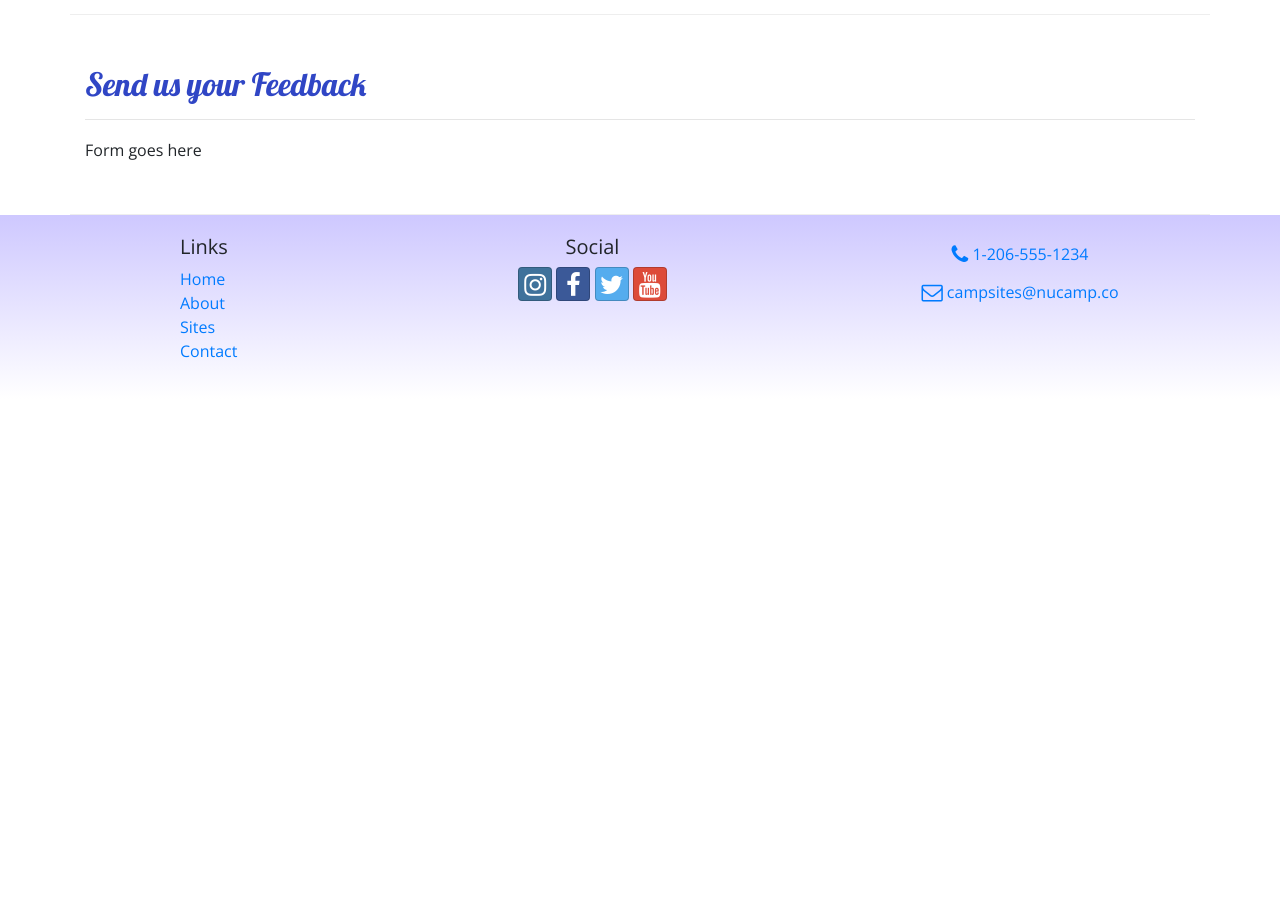
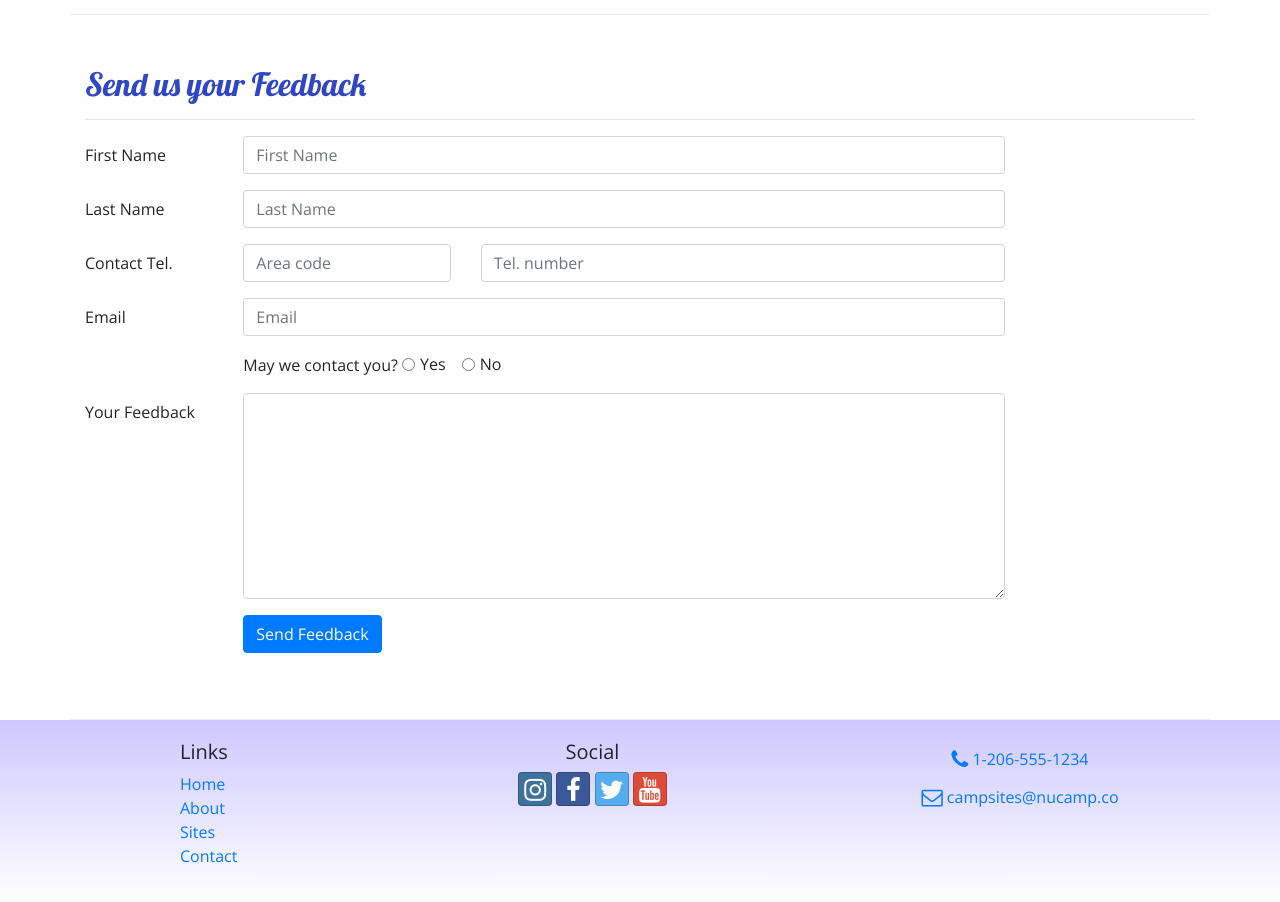
Before and after one commit to Redfire4753/nucampsite, a website: page contactus.html in a window 1280 px wide. Shown: the part 560-1462 px from the top of the page. Before the commit the page ends 959 px from the top, so only its background shows below. Drawn offline with nearby package versions, Linux system fonts and the light colour scheme.

Commit message:
Added Form

```diff
--- a/contactus.html
+++ b/contactus.html
@@ -24,8 +24,12 @@
         <div class="container">
             <div class="row">
                 <div class="col">
-                    <h1>NuCamp</h1>
-                    <h2>a better way to camp</h2>
+                    <h1>
+                        NuCamp
+                    </h1>
+                    <h2>
+                        a better way to camp
+                    </h2>
                 </div>
             </div>
         </div>
@@ -38,10 +42,26 @@
             </button>
             <div class="collapse navbar-collapse" id="nucampNavbar">
                 <ul class="navbar-nav">
-                    <li class="nav-item"><a class="nav-link" href="index.html"><i class="fa fa-home fa-lg"></i> Home</a></li>
-                    <li class="nav-item"><a class="nav-link" href="aboutus.html"><i class="fa fa-info fa-lg"></i> About</a></li>
-                    <li class="nav-item"><a class="nav-link" href="#"><i class="fa fa-list fa-lg"></i> Sites</a></li>
-                    <li class="nav-item active"><a class="nav-link" href="#"><i class="fa fa-address-card fa-lg"></i> Contact</a></li>
+                    <li class="nav-item">
+                        <a class="nav-link" href="index.html">
+                            <i class="fa fa-home fa-lg"></i> Home
+                        </a>
+                    </li>
+                    <li class="nav-item">
+                        <a class="nav-link" href="aboutus.html">
+                            <i class="fa fa-info fa-lg"></i> About
+                        </a>
+                    </li>
+                    <li class="nav-item">
+                        <a class="nav-link" href="#">
+                            <i class="fa fa-list fa-lg"></i> Sites
+                        </a>
+                    </li>
+                    <li class="nav-item active">
+                        <a class="nav-link" href="#">
+                            <i class="fa fa-address-card fa-lg"></i> Contact
+                        </a>
+                    </li>
                 </ul>
             </div>
         </div>
@@ -51,17 +71,27 @@
         <div class="row">
             <div class="col">
                 <ol class="breadcrumb">
-                    <li class="breadcrumb-item"><a href="index.html">Home</a></li>
-                    <li class="breadcrumb-item active">Contact</li>
+                    <li class="breadcrumb-item">
+                        <a href="index.html">
+                            Home
+                        </a>
+                    </li>
+                    <li class="breadcrumb-item active">
+                        Contact
+                    </li>
                 </ol>
-                <h2>Contact Us</h2>
+                <h2>
+                    Contact Us
+                </h2>
                 <hr />
             </div>
         </div>
 
         <div class="row row-content align-items-center">
             <div class="col-sm-4">
-                <h5>Our Address</h5>
+                <h5>
+                    Our Address
+                </h5>
                 <address>
                     1 Nucamp Way<br />
                     Seattle, WA 98001<br />
@@ -80,14 +110,83 @@
 
         <div class="row row-content">
             <div class="col-12">
-                <h2>Send us your Feedback</h2>
+                <h2>
+                    Send us your Feedback
+                </h2>
                 <hr />
             </div>
             <div class="col-md-10">
-                Form goes here
+                <form>
+                    <div class="form-group row">
+                        <label class="col-md-2 col-form-label" for="firstName">
+                            First Name
+                        </label>
+                        <div class="col-md-10">
+                            <input type="text" class="form-control" id="firstName" name="firstName" placeholder="First Name" />
+                        </div>
+                    </div>
+                    <div class="form-group row">
+                        <label class="col-md-2 col-form-label" for="lastName">
+                            Last Name
+                        </label>
+                        <div class="col-md-10">
+                            <input type="text" class="form-control" id="lastName" name="lastName" placeholder="Last Name" />
+                        </div>
+                    </div>
+                    <div class="form-group row">
+                        <label class="col-md-2 col-form-label" for="areaCode">
+                            Contact Tel.
+                        </label>
+                        <div class="col-5 col-md-3">
+                            <input type="tel" id="areaCode" class="form-control" name="areaCode" placeholder="Area code" />
+                        </div>
+                        <div class="col-7">
+                            <input type="tel" class="form-control" name="telNum" placeholder="Tel. number" />
+                        </div>
+                    </div>
+                    <div class="form-group row">
+                        <label class="col-md-2 col-form-label" for="email">
+                            Email
+                        </label>
+                        <div class="col-md-10">
+                            <input type="email" class="form-control" id="email" name="email" placeholder="Email" />
+                        </div>
+                    </div>
+                    <div class="form-group row">
+                        <div class="col offset-md-2">
+                            May we contact you?
+                            <div class="form-check form-check-inline">
+                                <input type="radio" class="form-check-input" id="contactYes" name="contactRadios" value="yes" />
+                                <label class="form-check-label" for="contactYes">
+                                    Yes
+                                </label>
+                            </div>
+                            <div class="form-check form-check-inline">
+                                <input type="radio" class="form-check-input" id="contactNo" name="contactRadios" value="no" />
+                                <label for="contactNo" class="form-check-label">
+                                    No
+                                </label>
+                            </div>
+                        </div>
+                    </div>
+                    <div class="form-group row">
+                        <label class="col-md-2 col-form-label" for="feedback">
+                            Your Feedback
+                        </label>
+                        <div class="col-md-10">
+                            <textarea class="form-control" id="feedback" name="feedback" rows="8"></textarea>
+                        </div>
+                    </div>
+                    <div class="form-group row">
+                        <div class="offset-md-2 col-md-10">
+                            <button class="btn btn-primary" type="submit">
+                                Send Feedback
+                            </button>
+                        </div>
+                    </div>
+                </form>
             </div>
        </div>
-
     </div>
 
     <footer>
```
